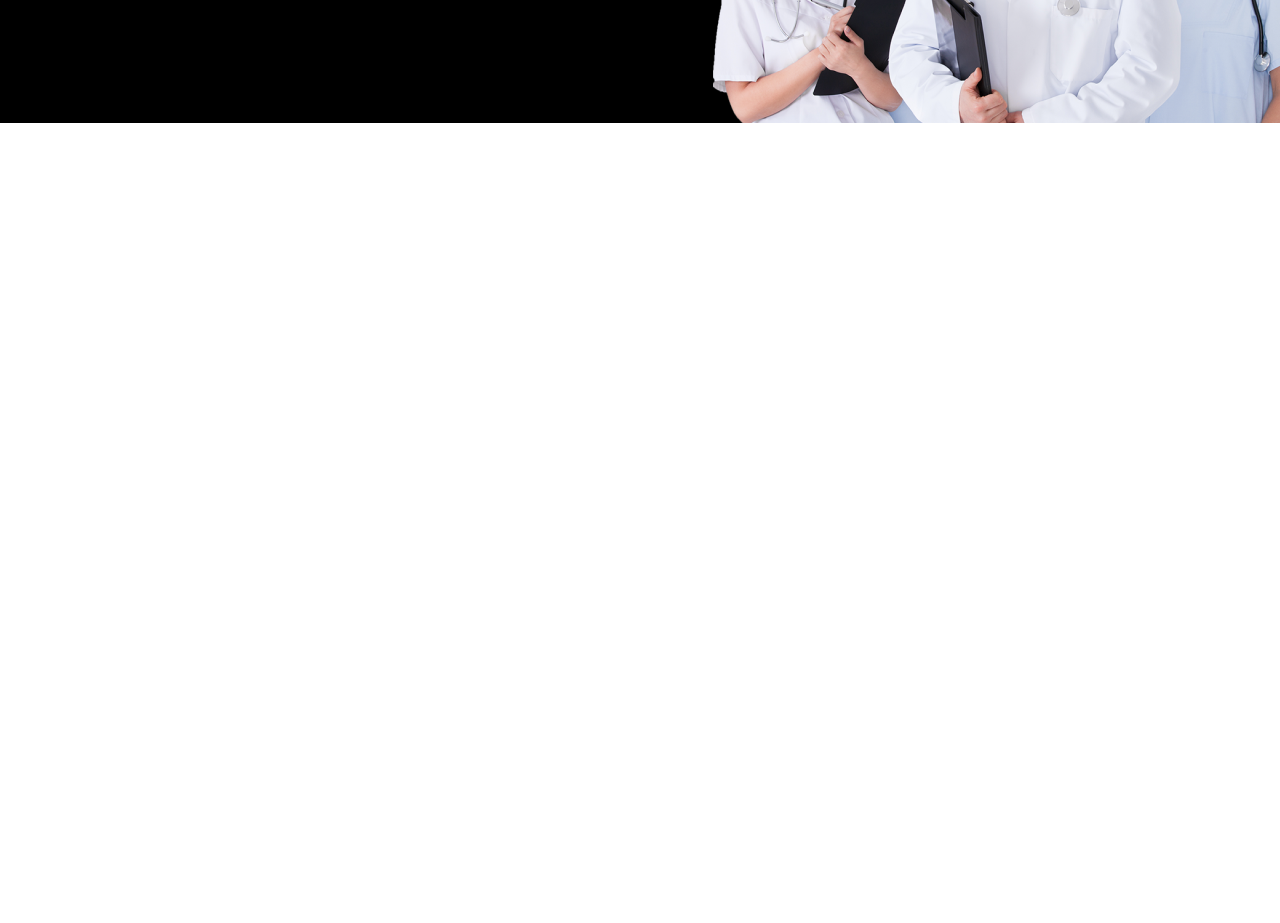
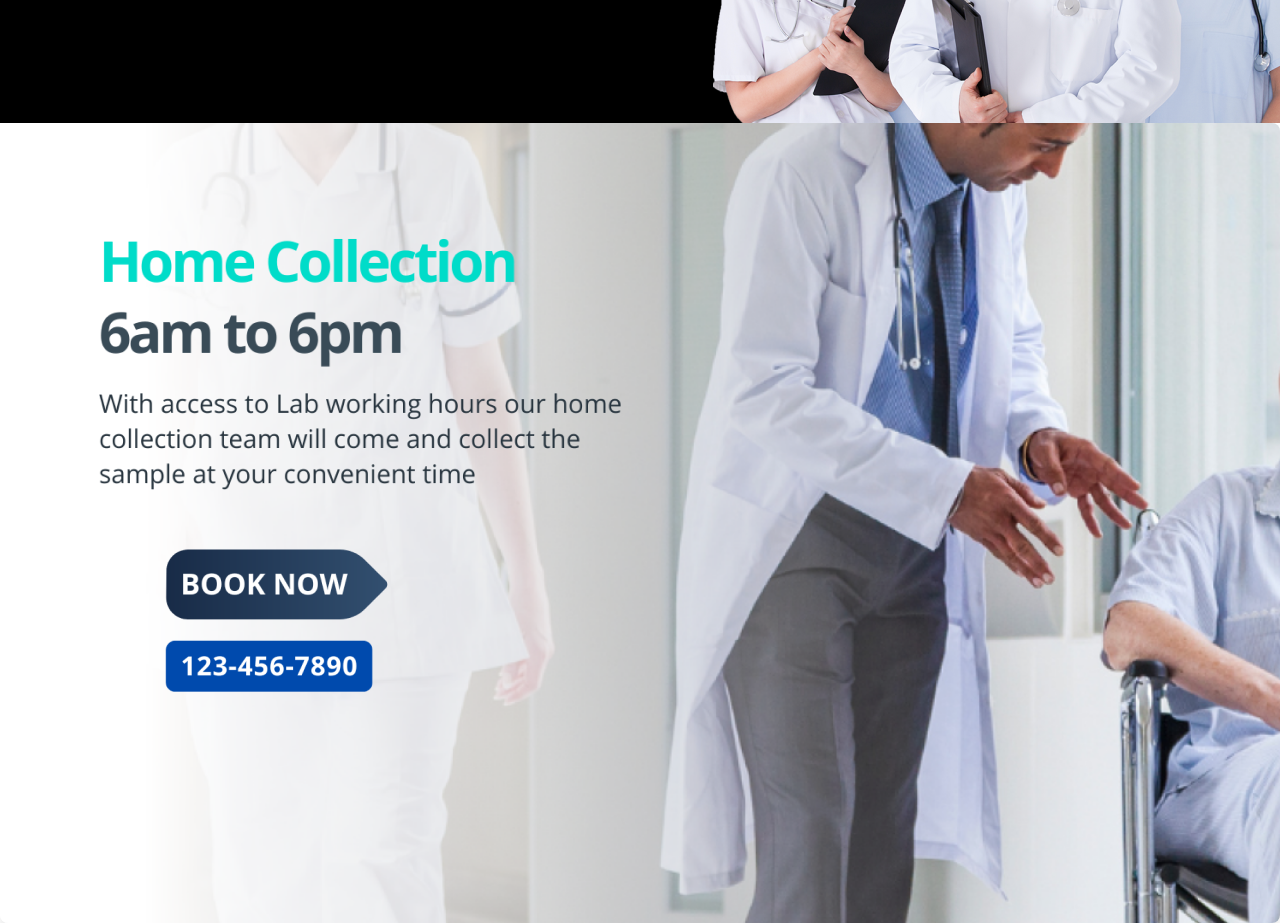
Before and after one commit to NEXT-BUG/sun-diagnostic-laboratory, a Next.js app: page / in a window 1280 px wide. Shown: the part 1540-2463 px from the top of the page. Before the commit the page ends 1663 px from the top, so only its background shows below. Built offline with nearby package versions, Linux system fonts and the light colour scheme.

Commit message:
Added the Book Appointment Banner

```diff
--- /dev/null
+++ b/components/landingPage/Banner.js
@@ -0,0 +1,15 @@
+import Image from "next/image";
+import React from "react";
+
+const Banner = () => {
+  return (
+    <div className="w-screen p-10 lg:p-0 rounded-lg shadow-xl h-screen banner flex justify-center items-center lg:block">
+      <Image
+        src={require("../../assets/images/banner-text.png")}
+        className="lg:h-full h-[70%] m-auto lg:m-0 bg-white/50 lg:bg-transparent object-cover object-left-top lg:object-bottom"
+      />
+    </div>
+  );
+};
+
+export default Banner;
--- a/pages/index.js
+++ b/pages/index.js
@@ -1,4 +1,5 @@
 import Head from "next/head";
+import Banner from "../components/landingPage/Banner";
 import Hero from "../components/landingPage/Hero";
 import Services from "../components/landingPage/Services";
 
@@ -11,6 +12,7 @@ const Home = () => {
       </Head>
       <Hero />
       <Services />
+      <Banner />
     </div>
   );
 };
--- a/styles/globals.css
+++ b/styles/globals.css
@@ -8,3 +8,10 @@
   background-position: center;
   background-repeat: no-repeat;
 }
+
+.banner {
+  background-image: url("../assets/images/banner.png");
+  background-size: cover;
+  background-position: center;
+  background-repeat: no-repeat;
+}
```
Also changed, not shown: assets/images/banner-text.png (added), assets/images/banner.png (added).
